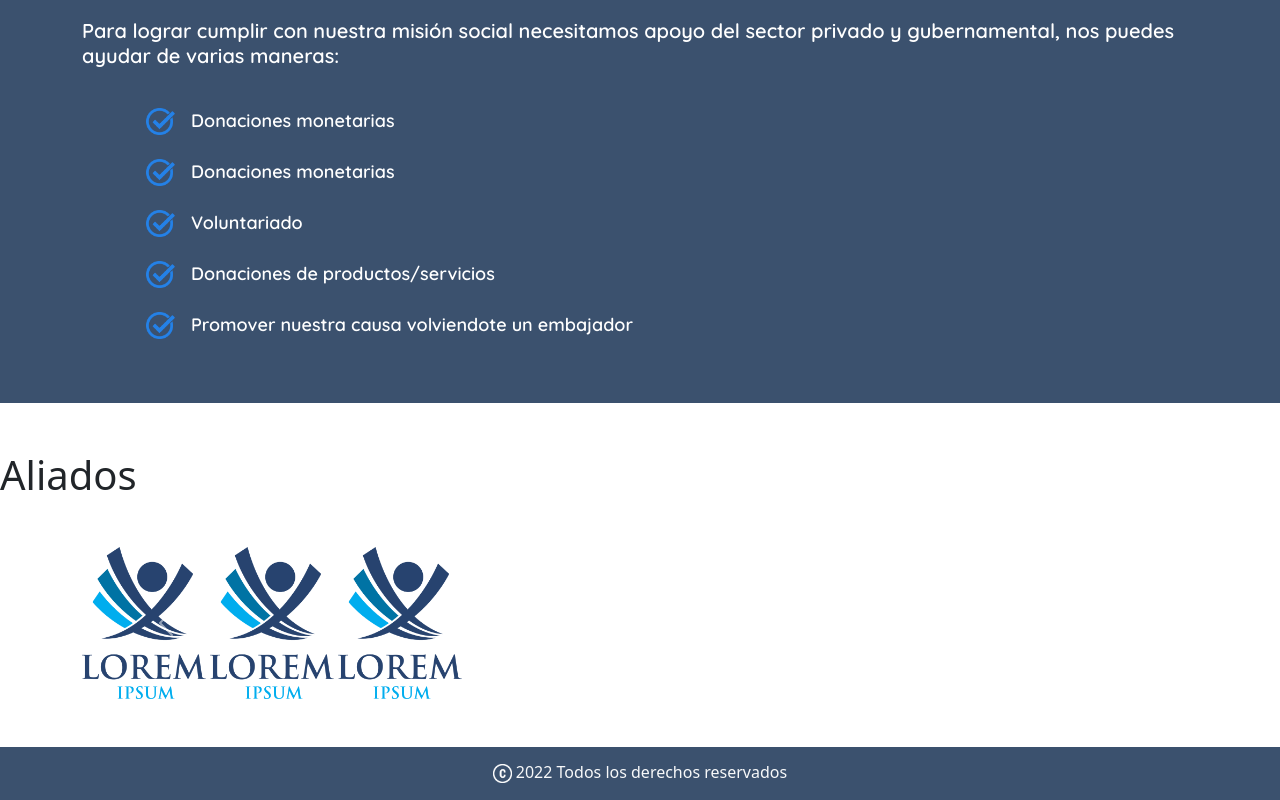
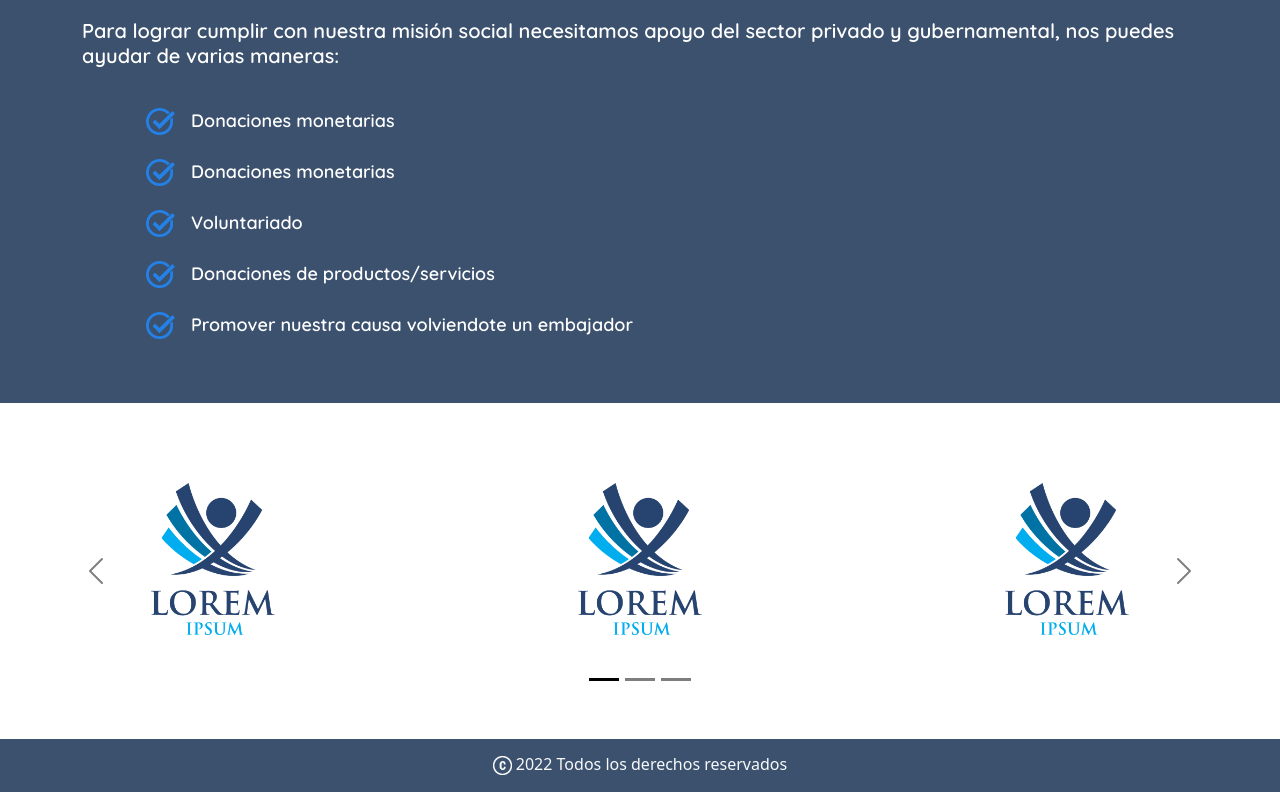
Before and after one commit to Federico-Orsi/Cenedu-Peru, a website: page donantes.html in a window 1280 px wide. Shown: the part 552-1352 px from the top of the page. Drawn offline with nearby package versions, Linux system fonts and the light colour scheme; a web font is replaced by a local one.

Commit message:
finalizado carousel, donantes

```diff
--- a/donantes.html
+++ b/donantes.html
@@ -103,33 +103,37 @@
         </div>
     </div>
 
-    <div>
-        <h1>Aliados</h1>
-        <div class="container">
-            <div id="carouselExampleIndicators" class="carousel slide my-5">
+    <div id="carouselExampleIndicators" class="carousel-dark carousel slide my-5">
         <div class="carousel-indicators">
-                    <button type="button" data-bs-target="#carouselExampleIndicators" data-bs-slide-to="0"
-                        class="active" aria-current="true" aria-label="Slide 1"></button>
+            <button type="button" data-bs-target="#carouselExampleIndicators" data-bs-slide-to="0" class="active"
+                aria-current="true" aria-label="Slide 1"></button>
             <button type="button" data-bs-target="#carouselExampleIndicators" data-bs-slide-to="1"
                 aria-label="Slide 2"></button>
             <button type="button" data-bs-target="#carouselExampleIndicators" data-bs-slide-to="2"
                 aria-label="Slide 3"></button>
         </div>
-                <div class="carousel-inner d-flex">
+        <div class="carousel-inner">
             <div class="carousel-item active">
-                        <img src="./img/logo1.png" class=" img-carousel-donantes" alt="...">
-                        <img src="./img/logo1.png" class=" img-carousel-donantes" alt="...">
-                        <img src="./img/logo1.png" class=" img-carousel-donantes" alt="...">
+                <div class="d-flex">
+                    <img class="img-carousel-donantes " src="./img/logo1.png" alt="...">
+                    <img class="img-carousel-donantes " src="./img/logo1.png" alt="...">
+                    <img class="img-carousel-donantes " src="./img/logo1.png" alt="...">
                 </div>
+            </div>
+
             <div class="carousel-item">
-                        <img src="./img/logo2.png" class=" img-carousel-donantes" alt="...">
-                        <img src="./img/logo2.png" class=" img-carousel-donantes" alt="...">
-                        <img src="./img/logo2.png" class=" img-carousel-donantes" alt="...">
+                <div class="d-flex">
+                    <img class="img-carousel-donantes " src="./img/logo2.png" alt="...">
+                    <img class="img-carousel-donantes " src="./img/logo2.png" alt="...">
+                    <img class="img-carousel-donantes " src="./img/logo2.png" alt="...">
                 </div>
-                    <div class="carousel-item">
-                        <img src="./img/logo1.png" class=" img-carousel-donantes" alt="...">
-                        <img src="./img/logo1.png" class=" img-carousel-donantes" alt="...">
-                        <img src="./img/logo1.png" class=" img-carousel-donantes" alt="...">
+            </div>
+            <div class="carousel-item">\
+                <div class="d-flex">
+                    <img class="img-carousel-donantes d-block" src="./img/logo1.png" alt="...">
+                    <img class="img-carousel-donantes d-block" src="./img/logo1.png" alt="...">
+                    <img class="img-carousel-donantes d-block" src="./img/logo1.png" alt="...">
+                </div>
             </div>
         </div>
         <button class="carousel-control-prev" type="button" data-bs-target="#carouselExampleIndicators"
@@ -145,8 +149,6 @@
     </div>
 
 
-        </div>
-    </div>
 
     <footer class="d-flex justify-content-center">
         <img style="width: 19px; height: 19px; margin-top: 4px;" src="./img/copyright.png" alt="copyRight">
--- a/style/secciones/_donantes.scss
+++ b/style/secciones/_donantes.scss
@@ -53,4 +53,16 @@
 .img-carousel-donantes{
     width: 124px;
     height: 152px;
+    align-items: center;
+    justify-content: center;
+    margin: auto;
+    margin-top: 2rem;
 }
+
+.carousel{
+  height: 15rem;
+}
+
+.carousel-indicators{
+  margin-bottom: 0 !important;
+}
```
Also changed, not shown: estilos/style.css, 1 other file. Lines whose indentation alone changed are shown as unchanged.
